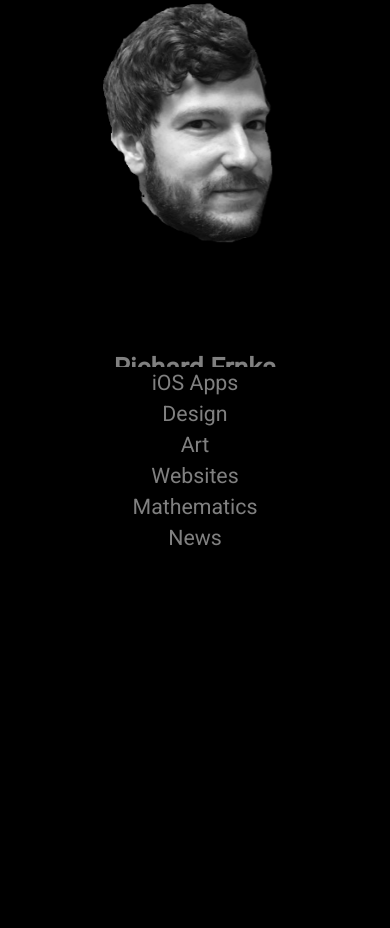
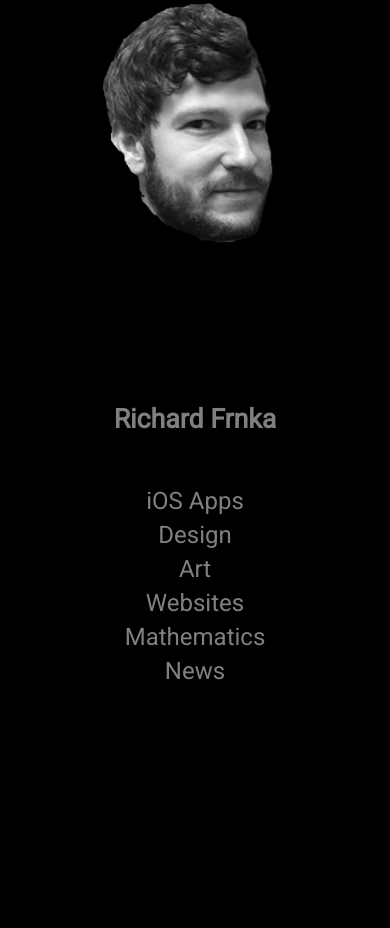
Before and after one commit to frnka/frnka.github.io, a PHP site: page /placement.html in a window 390 px wide; the page is wider, and only the part inside the window is pictured. Shown: the top 928 px of that part. Before the commit the page ends 546 px from the top of that part, so only its background shows below. Run offline with PHP 8.4, Linux system fonts and the light colour scheme.

Commit message:
fixed placement site

```diff
--- a/css/placement.css
+++ b/css/placement.css
@@ -5,10 +5,18 @@ h1 {
   font-family: 'Roboto', sans-serif;
   font-size: 30pt;
   color: #808080;
+}
 
+@media only screen and (min-width: 800px) {
+  .parent {
+    position: absolute;
+    top: 0;
+    left: 0;
+    height: 100vh;
+    width: 100vw;
+  }
+.nameDiv {
 
-}
-.nameDiv {
   position: absolute;
   right: 200px;
   top: 10%;
@@ -47,13 +55,7 @@ h1 {
     color: white;
 }
 
-.parent {
-  position: absolute;
-  top: 0;
-  left: 0;
-  height: 100vh;
-  width: 100vw;
-}
+
 .img1 {
   position: absolute;
   top: 0;
@@ -73,13 +75,23 @@ h1 {
   top: 0;
   visibility: hidden;
 }
-@media only screen and (max-width: 700px) {
+}
+@media only screen and (max-width: 800px) {
+  .parent {
+    position: absolute;
+    top: 0;
+    left: 0;
+    height: 100vh;
+    width: 100vw;
+  }
   .mobileImage {
     position: relative;
     visibility: visible;
+    top: 0;
     display: block;
     margin: auto;
     width: 50%;
+    padding: 0px;
   }
   .img1 {
     visibility: hidden;
@@ -90,14 +102,14 @@ h1 {
     display: none;
   }
   .nameDiv {
-    position: relative;
+    position: absolute;
     right: auto;
     margin: 5px auto;
     text-align: center;
     width: 90%;
+    left: 5%;
     height: auto;
-    padding-top: 0px;
-    padding-bottom: 25px;
+    top: 45%;
   }
   h1 {
   font-size: 20pt;
@@ -105,23 +117,34 @@ h1 {
   .vertical-menu {
     padding-top: 20px;
     padding-bottom: 0px;
-    position: relative;
-    right: auto;
-    top: auto;
+    position: absolute;
+    top: 55%;
     width: 80%;
     margin: auto;
+    left: 10%;
     text-align: center;
 
   }
   .vertical-menu a {
+    font-family: 'Roboto', sans-serif;
 
-      font-size: 16pt;
+      font-size: 18pt;
       background-color: black; /* Grey background color */
       color: #808080; /* Black text color */
       display: block; /* Make the links appear below each other */
       padding: 3px 12px; /* Add some padding */
       text-decoration: none; /* Remove underline from links */
   }
+
+  .vertical-menu a:hover {
+      background-color: #ccc;
+  }
+
+  .vertical-menu a.active {
+      background-color: #4CAF50;
+      color: white;
+  }
+
 }
 .image_off, #home:hover .image_on{
    display:none;
--- a/placement.html
+++ b/placement.html
@@ -10,12 +10,13 @@
 
 <body>
 <div class="parent">
+    <img class="img2 hatch" src="images/DashPattern.png" />
   <a id="home">
     <img class="mobileImage tossing" src="images/richHead.png"/>
   <img class="img1 image_on" src="images/NonFlatRichBW.png"/>
   <img class="img1 image_off"  src="images/FlatRichardBW.png"/>
 </a>
-  <img class="img2 hatch" src="images/DashPattern.png" />
+
   <div class="nameDiv bigEntrance">
     <h1> Richard Frnka </h1>
   </div>
```
